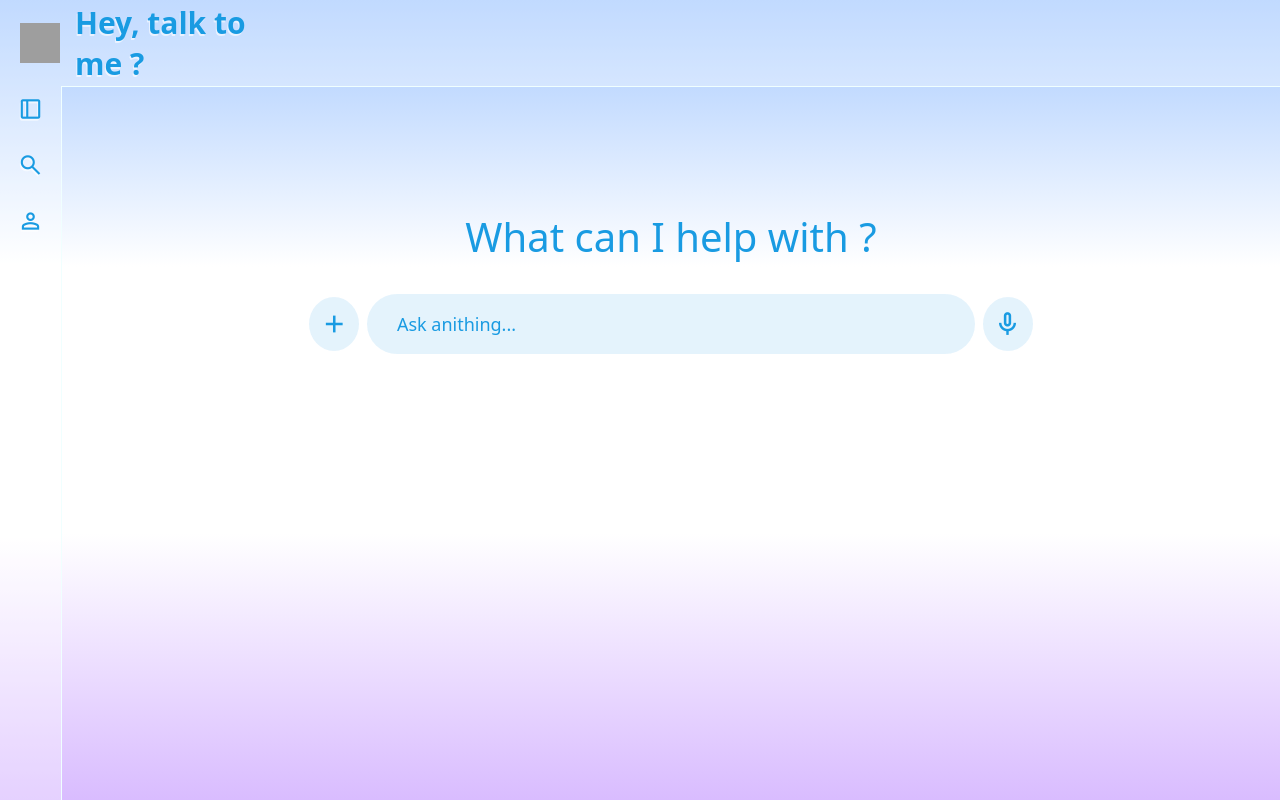
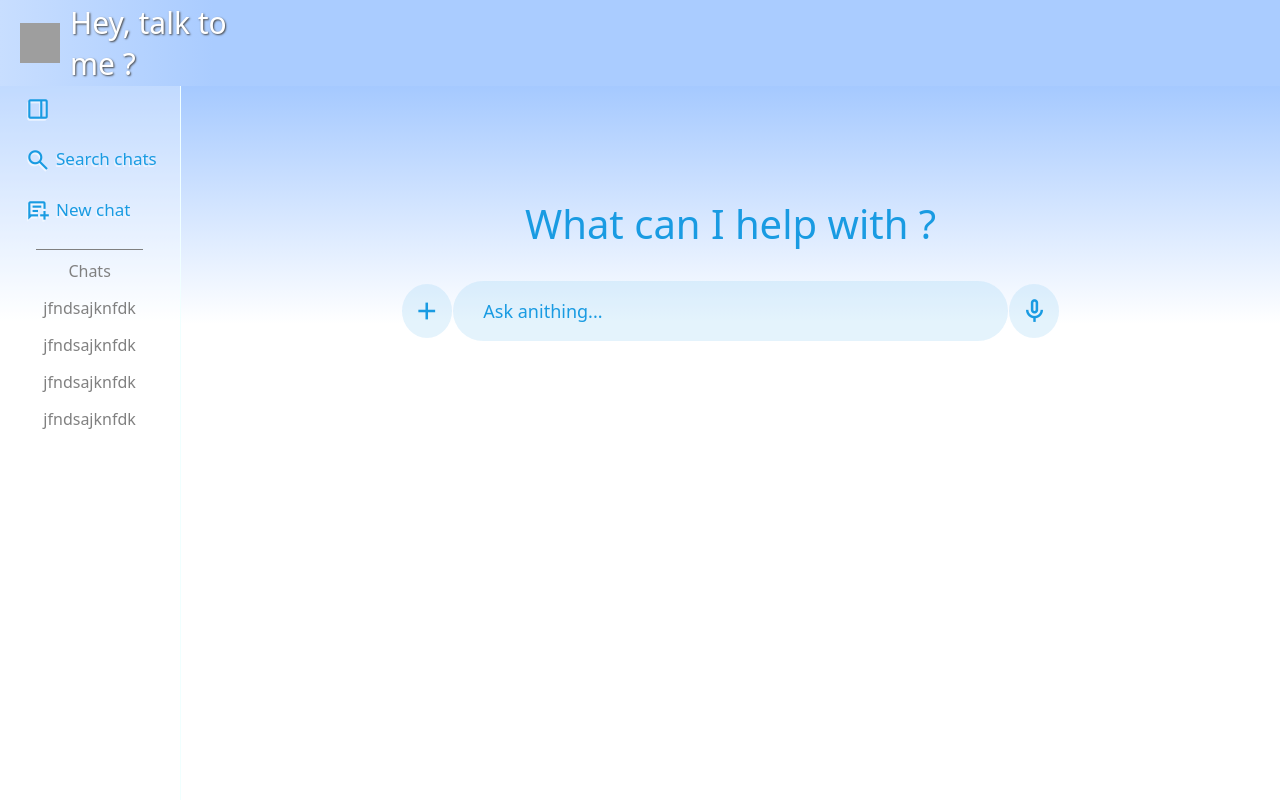
Before and after one commit to Viniciusrodd/TalkToMe, a React (Vite) app in the folder frontend/: page /talkToMe in a window 1280 px wide. Both pictures are taken after a click on the item "dock_to_right". Built offline with nearby package versions, Linux system fonts and the light colour scheme; grey boxes are pictures that could not be loaded.

Commit message:
frontend - style changes + sidebar open functionality

```diff
--- a/frontend/src/components/NavBar/NavBar.module.css
+++ b/frontend/src/components/NavBar/NavBar.module.css
@@ -7,12 +7,13 @@
     justify-content: flex-start;
     height: 12vh;
     width: 100%;
-    background-color: rgba(255, 255, 255, 0.311);
+    background-image: linear-gradient(to right, #C8DEFF, #AACCFF, #AACCFF, #AACCFF, #AACCFF, #AACCFF, #AACCFF);
 
     & h1{
         font-size: 30px;
-        color: #199BE2;
-        text-shadow: -1px 2px 0px rgba(255, 255, 255, 0.6);
+        font-weight: 400;
+        color: white;
+        text-shadow: 1px 1px 2px rgb(71, 71, 71);
     }
 
     & div{
@@ -20,13 +21,13 @@
         justify-content: space-between;
         align-items: center;
         height: 100%;
-        width: 20vw;
+        width: 18vw;
         margin-left: 20px;
 
         & img{
             height: 40px;
             width: 40px;
-            margin-right: 15px;
+            margin-right: 10px;
         }
     }
 }
--- a/frontend/src/components/SideBar/SideBar.module.css
+++ b/frontend/src/components/SideBar/SideBar.module.css
@@ -7,24 +7,63 @@
     align-items: center;
     justify-content: flex-start;
     height: 100%;
-    width: 5vw;
+    padding-right: 1px;
     background-color: rgba(255, 255, 255, 0.311);
     border-right: 1px solid;
 
-    & ul{
+    & hr{
+        border: none;
+        height: 1px;
+        width: 60%;
+        background-color: grey;
+        margin: 10px 10px;
+        transition: all ease-in-out 0.3s;
+    }
+
+    & p{
+        font-weight: 400;
+        color: grey;
+        margin-bottom: 15px;
+        transition: all ease-in-out 0.3s;
+    }
+
+    & .open_sidebar{
         margin-top: 0px;
         padding: 0px;
         list-style-type: none;
+        width: 14vw;
+        transition: all ease-in-out 0.05s;
+
+        & span{
+            margin-right: 5px;
+        }
+    }
+
+    & ul{
+        display: flex;
+        flex-direction: column;
+        align-items: flex-start;
+        justify-content: flex-start;
+        margin-top: 0px;
+        padding: 0px;
+        list-style-type: none;
+        width: 5vw;
+        transition: all ease-in-out 0.1s;
 
         & li{
+            display: flex;
             padding: 10px;
             cursor: pointer;
-            margin-bottom: 5px;
+            margin: 0px 0px 5px 15px;
             border-radius: 10px;
-            transition: all ease-in-out 0.2s;
+            font-size: 17px;
+            font-weight: 500;
+            color: #199BE2;
+            text-shadow: -1px 2px 0px rgba(255, 255, 255, 0.6);
+            transition: all ease-in-out 0.3s;
         }
         & li:hover{
-            background-color: rgba(255, 255, 255, 0.817);
+            background-color: rgba(255, 255, 255, 0.445);
             transform: scale(1.06);
         }
     }
@@ -33,5 +72,6 @@
         font-size: 26px;
         color: #199BE2;
         text-shadow: -1px 2px 0px rgba(255, 255, 255, 0.6);
+        transition: all ease-in-out 0.3s;
     }
 }
--- a/frontend/src/components/SideBar/SideBar.tsx
+++ b/frontend/src/components/SideBar/SideBar.tsx
@@ -2,12 +2,55 @@
 // css
 import styles from './SideBar.module.css';
 
+// hooks
+import { useState } from 'react';
 
+
+// sidebar
 const SideBar = () => {
+    // states
+    const [ isOpen, setIsOpen ] = useState<boolean>(false);
+
+
+    // functions
+    const side_open = () =>{
+        setIsOpen(!isOpen);
+    };
+
+
+    // jsx
+
+
     return (
         <div className={ styles.sidebar_container }>
+            {
+                isOpen ? (
+                    <>
+                    <ul className={ styles.open_sidebar }>
+                        <li onClick={ side_open }>
+                            <span className="material-symbols-outlined">dock_to_left</span>
+                        </li>
+                        <li>
+                            <span className="material-symbols-outlined">search</span>
+                            Search chats
+                        </li>
+                        <li>
+                            <span className="material-symbols-outlined">chat_add_on</span>
+                            New chat
+                        </li>
+                    </ul>
+
+                    <hr />
+                    <p>Chats</p>
+
+                    <p>jfndsajknfdk</p>
+                    <p>jfndsajknfdk</p>
+                    <p>jfndsajknfdk</p>
+                    <p>jfndsajknfdk</p>
+                    </>
+                ) : (
                     <ul>
-                <li>
+                        <li onClick={ side_open }>
                             <span className="material-symbols-outlined">dock_to_right</span>
                         </li>
                         <li>
@@ -17,6 +60,8 @@ const SideBar = () => {
                             <span className="material-symbols-outlined">person</span>
                         </li>
                     </ul>
+                )
+            }
         </div>
     );
 };
--- a/frontend/src/pages/Auth/Login/Login.tsx
+++ b/frontend/src/pages/Auth/Login/Login.tsx
@@ -80,7 +80,7 @@ const Login = () => {
                     btt2: false, display: false
                 });
 
-                navigate('/homepage');
+                navigate('/talkToMe');
             }, 3000);
 
             return () =>{
--- a/frontend/src/pages/Home/Homepage.module.css
+++ b/frontend/src/pages/Home/Homepage.module.css
@@ -6,10 +6,10 @@
     align-items: flex-start;
     height: 100%;
     width: 100%;
+    background-image: linear-gradient(to bottom, rgb(165, 201, 255), white, white, white);
 }
 
 .homepage{
-    border-top: 1px solid;
     display: flex;
     flex-direction: column;
     justify-content: flex-start;
@@ -56,7 +56,7 @@
     }
     & .utils:hover{
         transform: scale(1.03);
-        background-color: rgba(176, 224, 250, 0.263);
+        background-color: rgba(100, 199, 251, 0.263);
     }
 
     & input{
```
Lines whose indentation alone changed are shown as unchanged.
